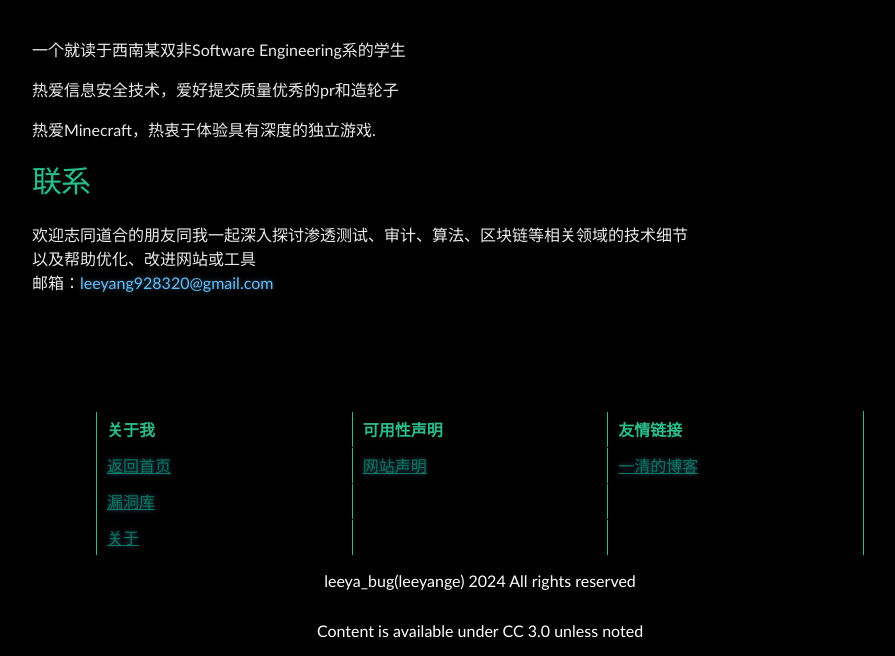
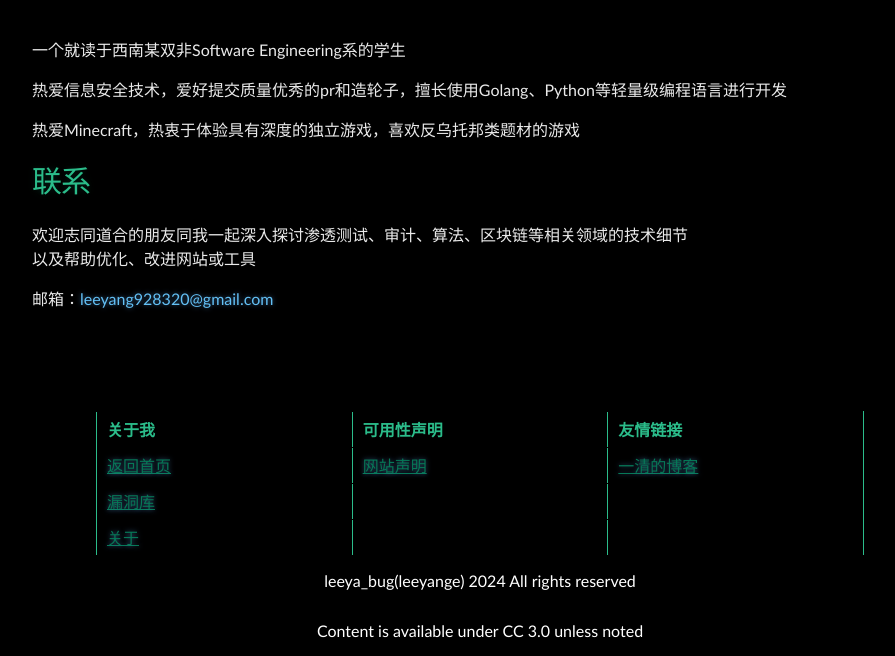
Before and after one commit to Leeyangee/leeyangee.github.io, a Jekyll site: the page built from about.md, in a window 1280 px wide. Shown: the part 439-1095 px from the top of the page, without its empty margins (160-1055 px from the left). Built offline with Jekyll 4.4.1, drawn with Linux system fonts in a browser that asks for light colours.

Commit message:
Update about.md

```diff
--- a/about.md
+++ b/about.md
@@ -5,12 +5,13 @@ title: 关于
 
 一个就读于西南某双非Software Engineering系的学生
 
-热爱信息安全技术，爱好提交质量优秀的pr和造轮子
+热爱信息安全技术，爱好提交质量优秀的pr和造轮子，擅长使用Golang、Python等轻量级编程语言进行开发
 
-热爱Minecraft，热衷于体验具有深度的独立游戏.
+热爱Minecraft，热衷于体验具有深度的独立游戏，喜欢反乌托邦类题材的游戏
 
 # [](#header-1)联系
 
 欢迎志同道合的朋友同我一起深入探讨渗透测试、审计、算法、区块链等相关领域的技术细节
 以及帮助优化、改进网站或工具
+
 邮箱：<a href="mailto:leeyang928320@gmail.com">leeyang928320@gmail.com</a>
```
